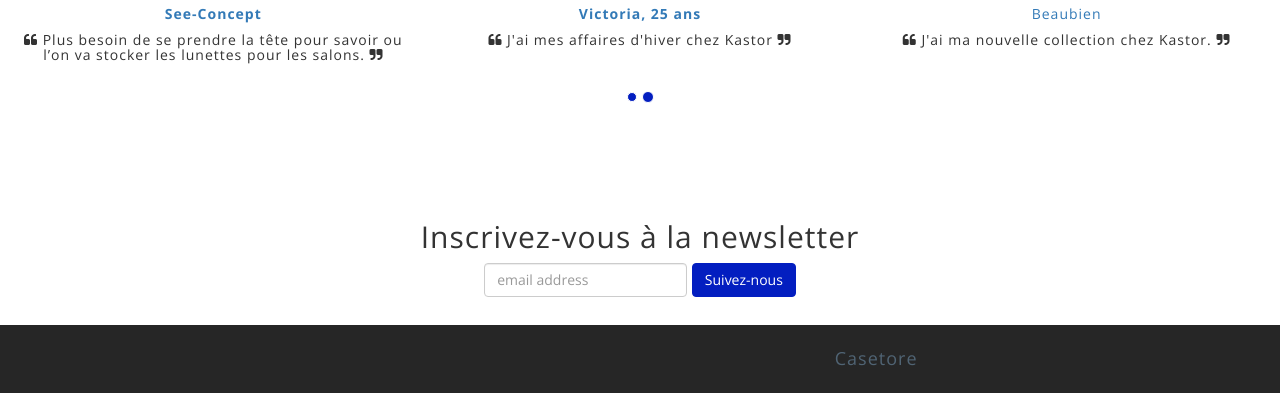
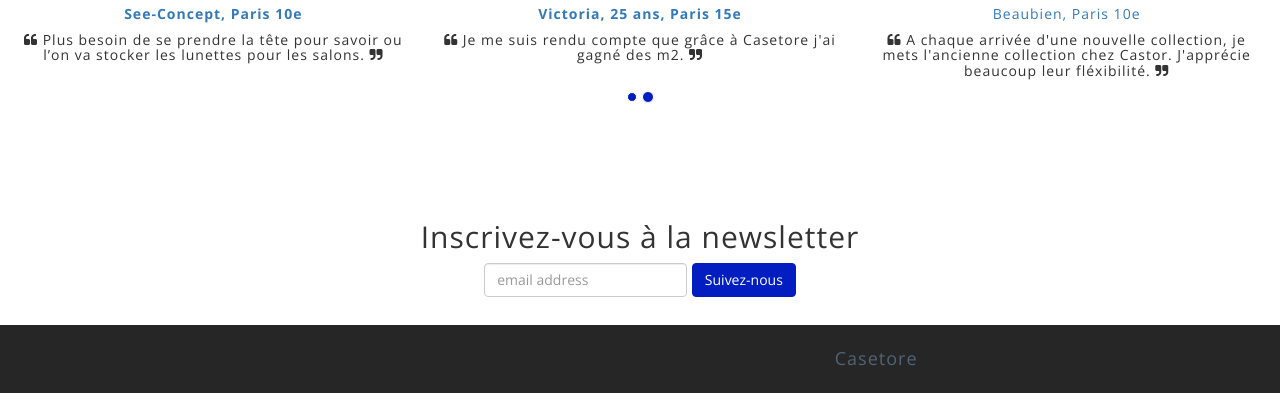
Before and after one commit to Seb1501/Piirog, a Jekyll site: the page built from index.html, in a window 1280 px wide and 900 px high, scrolled down 2543 px, cut to the strip 507-900 px from the top of the window. Built offline with Jekyll 4.4.1, drawn with Linux system fonts in a browser that asks for light colours; nearby versions of some CDN libraries; some web fonts are replaced; Markdown is read by kramdown in place of the engine named in the settings.

Commit message:
MAJ profil Vic

```diff
--- a/Alice.html
+++ b/Alice.html
@@ -8,4 +8,4 @@
 adress: http://seb1501.github.io/Piirog/Alice
 ---
 
-Alice est une jeune directrice artistique, passionnée de mode. Comme dans le conte de Lewis Carrol, Alice courre après le temps, à la poursuite du lapin blanc, tantôt chaussée de ses baskets jaune fluo, de ses bottines ou de ses talons aiguilles. De nature curieuse, extravagemment curieuse, elle est toujours à la recherche de nouvelles inspirations. <p>Depuis qu'elle a quitté l'appartement familial, elle manque de place pour stocker toutes ses affaires et fait appel à Kastor.</p>
+Alice est une jeune directrice artistique, passionnée de mode. Comme dans le conte de Lewis Carrol, Alice courre après le temps, à la poursuite du lapin blanc, tantôt chaussée de ses baskets jaune fluo, de ses bottines ou de ses talons aiguilles. De nature curieuse, elle est toujours à la recherche de nouvelles inspirations. <p>Depuis qu'elle a quitté l'appartement familial, elle manque de place pour stocker toutes ses affaires et fait appel à Kastor.</p>
--- a/Beaubien.html
+++ b/Beaubien.html
@@ -6,4 +6,4 @@
 description:
 ---
 
-Installée à Paris dans le Haut-Marais depuis avril 2013, BEAUBIEN est une boutique multimarque indépendante proposant une sélection de prêt-à-porter masculin et d’accessoires. Derrière la création de BEAUBIEN, il y a une passion de longue date pour les beaux produits, et l'envie de faire découvrir de nouvelles marques.
+Installée à Paris dans le Haut-Marais depuis avril 2013, BEAUBIEN est une boutique multimarque indépendante proposant une sélection de prêt-à-porter masculin et d’accessoires. Derrière la création de BEAUBIEN, il y a une passion de longue date pour les beaux produits, et l'envie de faire découvrir de nouvelles marques. <br> BEAUBIEN stocke son ancienne collection chez Casestore. Ce qui lui plaît chez Casetore c'est qu'il peut récupérer sa collection quand il le veut notamment pendant les périodes de solde.
--- a/Rodolphe.html
+++ b/Rodolphe.html
@@ -9,4 +9,4 @@
 ---
 
 Rodolphe ne tient pas en place, toujours par monts et par vaux, sa soif d'aventure l'a conduit en Côte d'Ivoire où il a fondé une société de négoce de Noix de Cajou. Il est aujourd'hui sur le point de lancé sa propre marque "Crazy Cajou" sur le marché français. Gardez l'oeil ouvert!
-<p>Rodolphe qui partage son temps entre Paris et Abidjan loue son appartement parisien la moitié du temps et avait l'habitude de stocker ses affaires personnelles chez ses parents à 500 km de Paris mais maintenant il n'a plus besoin de les envoyer si loin. Avec Kastor, elles sont stockées à quelques clis de distance.</p>
+<p>Rodolphe qui partage son temps entre Paris et Abidjan loue son appartement parisien la moitié du temps et avait l'habitude de stocker ses affaires personnelles chez ses parents à 500 km de Paris. Maintenant il n'a plus besoin de les envoyer si loin. Avec Kastor, elles sont stockées à quelques clics de distance.</p>
--- a/Victoria.html
+++ b/Victoria.html
@@ -5,3 +5,5 @@
 next: Beaubien
 description:
 ---
+
+Victoria, jeune parisienne de 24 ans, travaille en tant que chargée de communication. Elle organise et gère des évenéments à travers l'Europe pour une grande marque. Elle adore chiner dans le marais et aux puces de Saint-Ouen mais manque d'espace dans son 30m2. Désormais, grâce à Casetore, elle optimise son espace et elle n'a plus besoin de réfréner ses envies.
--- a/index.html
+++ b/index.html
@@ -183,11 +183,11 @@
         <a href="Rodolphe.html" id="">
         <img src="images/BOX-Rodolphe.png" alt="BOX de Rodolphe" width="200">
         <!-- <div class="carousel-caption"> -->
-        <h5>Rodolphe, 29 ans</h5>
+        <h5>Rodolphe, 29 ans, Paris 10e</h5>
         </a>
         <h5>
         <i class="fa fa-quote-left"></i>
-        Plus besoin de stocker mes affaires personnels à 500 km de Paris.
+        Plus besoin de stocker mes affaires personnels à 500 km de Paris. Je gère tout online.
         <i class="fa fa-quote-right"></i>
         </h5>
         <!-- </div> -->
@@ -196,7 +196,7 @@
         <a href="Alice.html" id="">
         <img src="images/BOX-Victoria.png" alt="BOX d'Alice" width="200">
        <!--  <div class="carousel-caption"> -->
-        <h5>Alice, 24 ans</h5>
+        <h5>Alice, 24 ans, Paris 9e</h5>
         </a>
         <h5>
         <i class="fa fa-quote-left"></i>
@@ -209,7 +209,7 @@
         <a href="Fred.html" id="">
         <img src="images/BOX-Fred.png" alt="BOX de Fred" width="200">
         <!-- <div class="carousel-caption"> -->
-        <h5>Fred, 32 ans</h5>
+        <h5>Fred, 32 ans, Paris 4e</h5>
         </a>
         <h5>
         <i class="fa fa-quote-left text-center"></i>
@@ -224,7 +224,7 @@
       <a href="See-Concept.html" id="">
         <img src="images/BOX-Victoria.png" alt="BOX de See-Concept" width="2O0">
         <!-- <div class="carousel-caption"> -->
-        <h5><b>See-Concept</b></h5>
+        <h5><b>See-Concept, Paris 10e</b></h5>
         </a>
         <h5>
         <i class="fa fa-quote-left "></i>
@@ -237,11 +237,11 @@
         <a href="Alice.html" id="">
         <img src="images/BOX-Victoria.png" alt="BOX de Vic" width="200">
         <!-- <div class="carousel-caption"> -->
-        <h5><b>Victoria, 25 ans</b></h5>
+        <h5><b>Victoria, 25 ans, Paris 15e</b></h5>
         </a>
         <h5>
         <i class="fa fa-quote-left"></i>
-        J'ai mes affaires d'hiver chez Kastor
+        Je me suis rendu compte que grâce à Casetore j'ai gagné des m2.
         <i class="fa fa-quote-right"></i>
         </h5>
         <!-- </div> -->
@@ -250,11 +250,11 @@
         <a href="Beaubien.html" id="">
         <img src="images/BOX-Beaubien.png" alt="BOX de Beaubien" width="200">
         <!-- <div class="carousel-caption"> -->
-        <h5>Beaubien</h5>
+        <h5>Beaubien, Paris 10e</h5>
         </a>
         <h5>
         <i class="fa fa-quote-left"></i>
-        J'ai ma nouvelle collection chez Kastor.
+        A chaque arrivée d'une nouvelle collection, je mets l'ancienne collection chez Castor. J'apprécie beaucoup leur fléxibilité.
         <i class="fa fa-quote-right"></i>
         </h5>
         <!-- </div> -->
```
Also changed, not shown: 2 other files.
